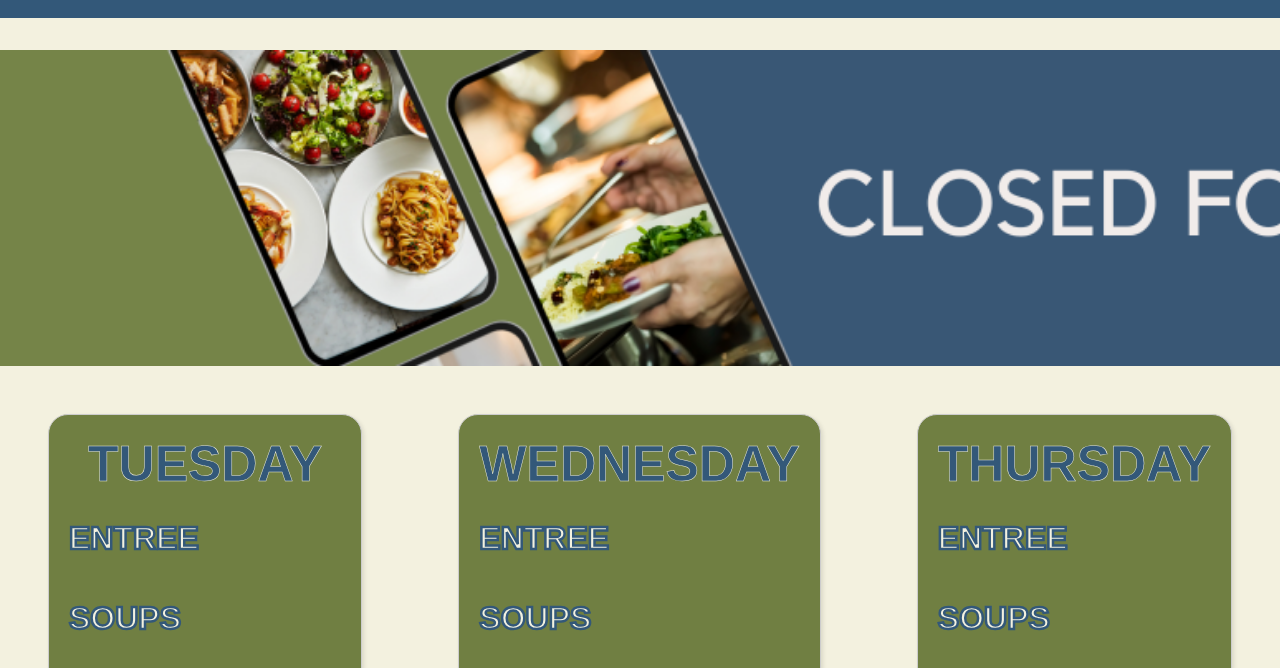
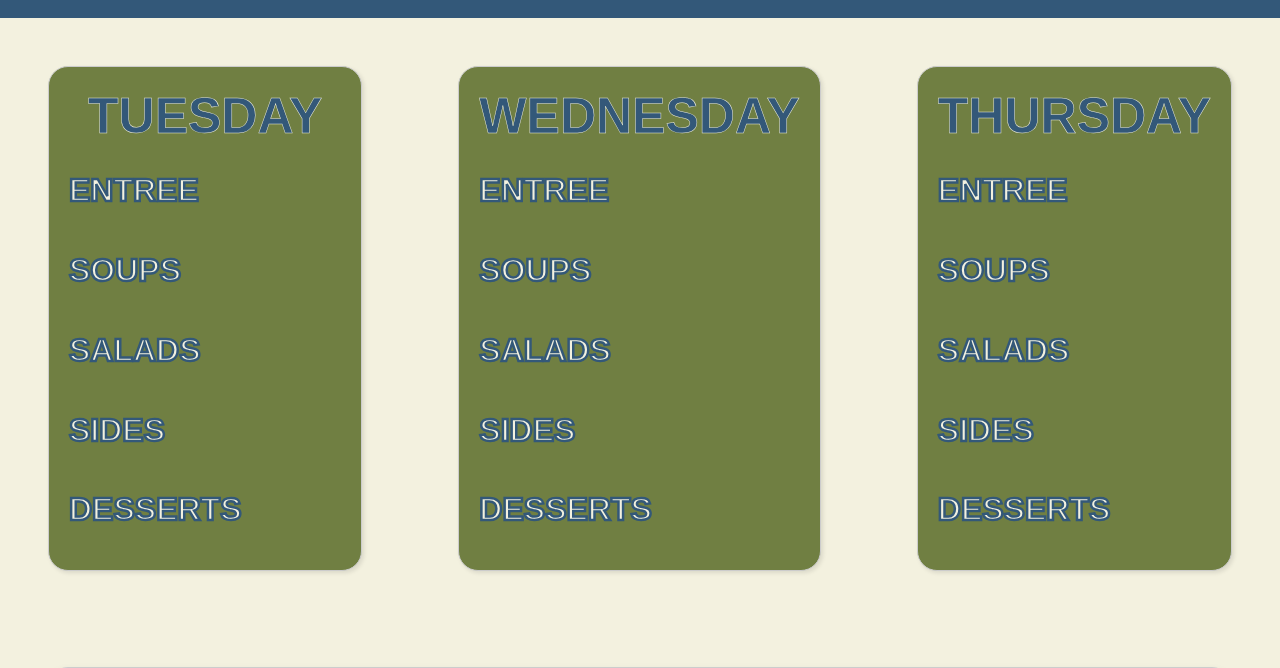
Before and after one commit to SICTCCS/LunchBox, a website: page index.html in a window 1280 px wide. Shown: the part 132-800 px from the top of the page. Drawn offline with Linux system fonts and the light colour scheme; no server answers.

Commit message:
Removed summerhero

```diff
--- a/index.html
+++ b/index.html
@@ -119,7 +119,6 @@
     </form>
 </nav>
 <main>
-    <div id="summerhero"></div>
     <div class="menu-container">
             <div class="menu">
                 <h1 class="menuCard" style="text-align:center;">TUESDAY</h1>
```
